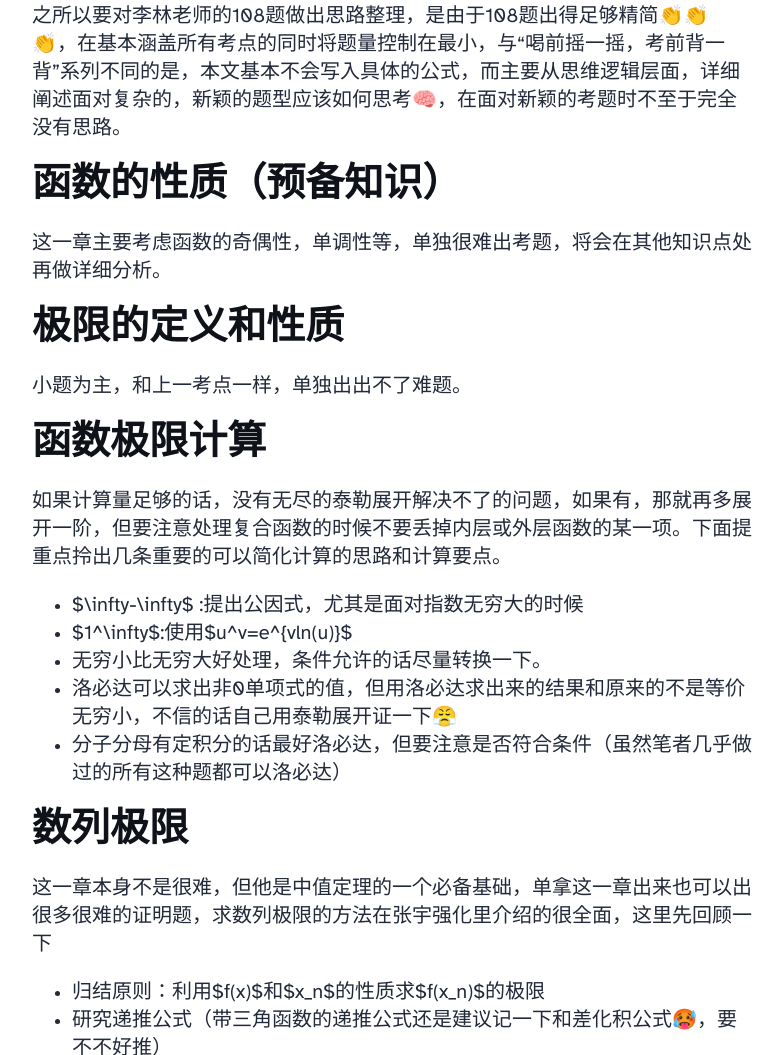
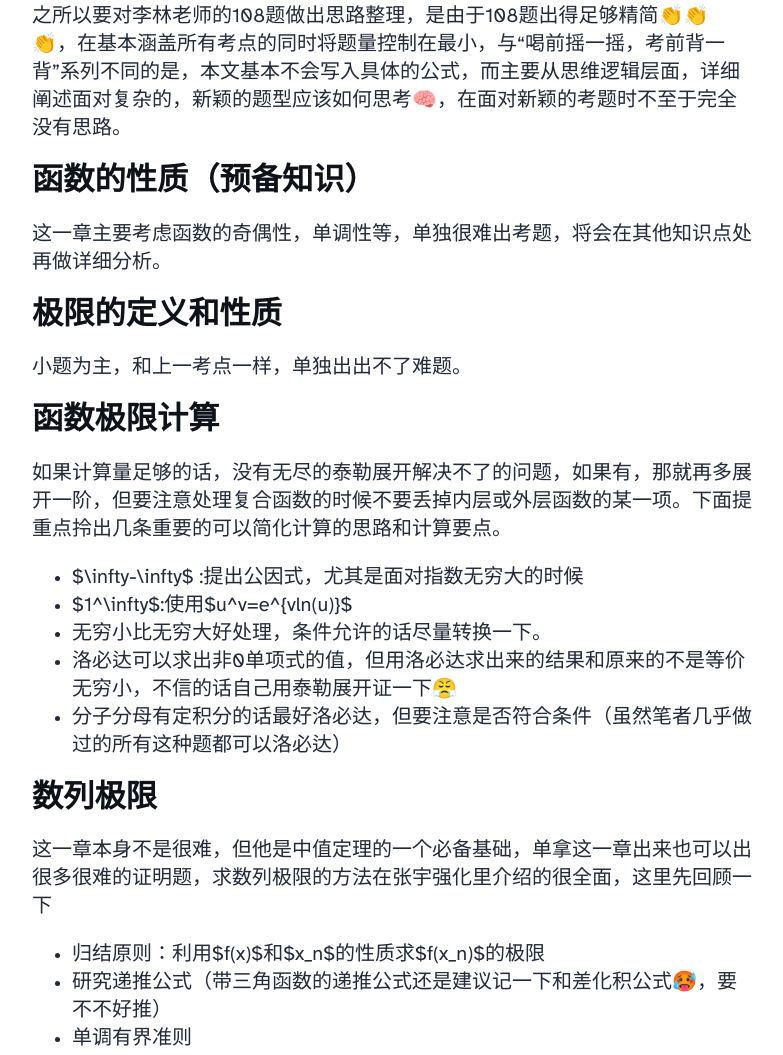
Before and after one commit to Joviisaus/Joviisaus.github.io, an Astro site: page /note/liling in a window 1280 px wide. Shown: the part 864-1919 px from the top of the page, without its empty margins (248-1031 px from the left). Built offline with nearby package versions, Linux system fonts and the light colour scheme; Astro itself is replaced by a stand-in of ours; some packages are replaced by stand-ins of ours.

Commit message:
fontsize

```diff
--- a/src/content/note/LiLing.md
+++ b/src/content/note/LiLing.md
@@ -8,14 +8,14 @@ heroImage: '/blog-placeholder-4.jpg'
 ##### 写在前面：
 之所以要对李林老师的108题做出思路整理，是由于108题出得足够精简👏👏👏，在基本涵盖所有考点的同时将题量控制在最小，与“喝前摇一摇，考前背一背”系列不同的是，本文基本不会写入具体的公式，而主要从思维逻辑层面，详细阐述面对复杂的，新颖的题型应该如何思考🧠，在面对新颖的考题时不至于完全没有思路。
 
-### 函数的性质（预备知识）
+#### 函数的性质（预备知识）
 这一章主要考虑函数的奇偶性，单调性等，单独很难出考题，将会在其他知识点处再做详细分析。
 
-### 极限的定义和性质
+#### 极限的定义和性质
 
 小题为主，和上一考点一样，单独出出不了难题。
 
-### 函数极限计算
+#### 函数极限计算
 
 如果计算量足够的话，没有无尽的泰勒展开解决不了的问题，如果有，那就再多展开一阶，但要注意处理复合函数的时候不要丢掉内层或外层函数的某一项。下面提重点拎出几条重要的可以简化计算的思路和计算要点。
 
@@ -25,7 +25,7 @@ heroImage: '/blog-placeholder-4.jpg'
 - 洛必达可以求出非0单项式的值，但用洛必达求出来的结果和原来的不是等价无穷小，不信的话自己用泰勒展开证一下😤
 - 分子分母有定积分的话最好洛必达，但要注意是否符合条件（虽然笔者几乎做过的所有这种题都可以洛必达）
 
-### 数列极限
+#### 数列极限
 
 这一章本身不是很难，但他是中值定理的一个必备基础，单拿这一章出来也可以出很多很难的证明题，求数列极限的方法在张宇强化里介绍的很全面，这里先回顾一下
 
```
